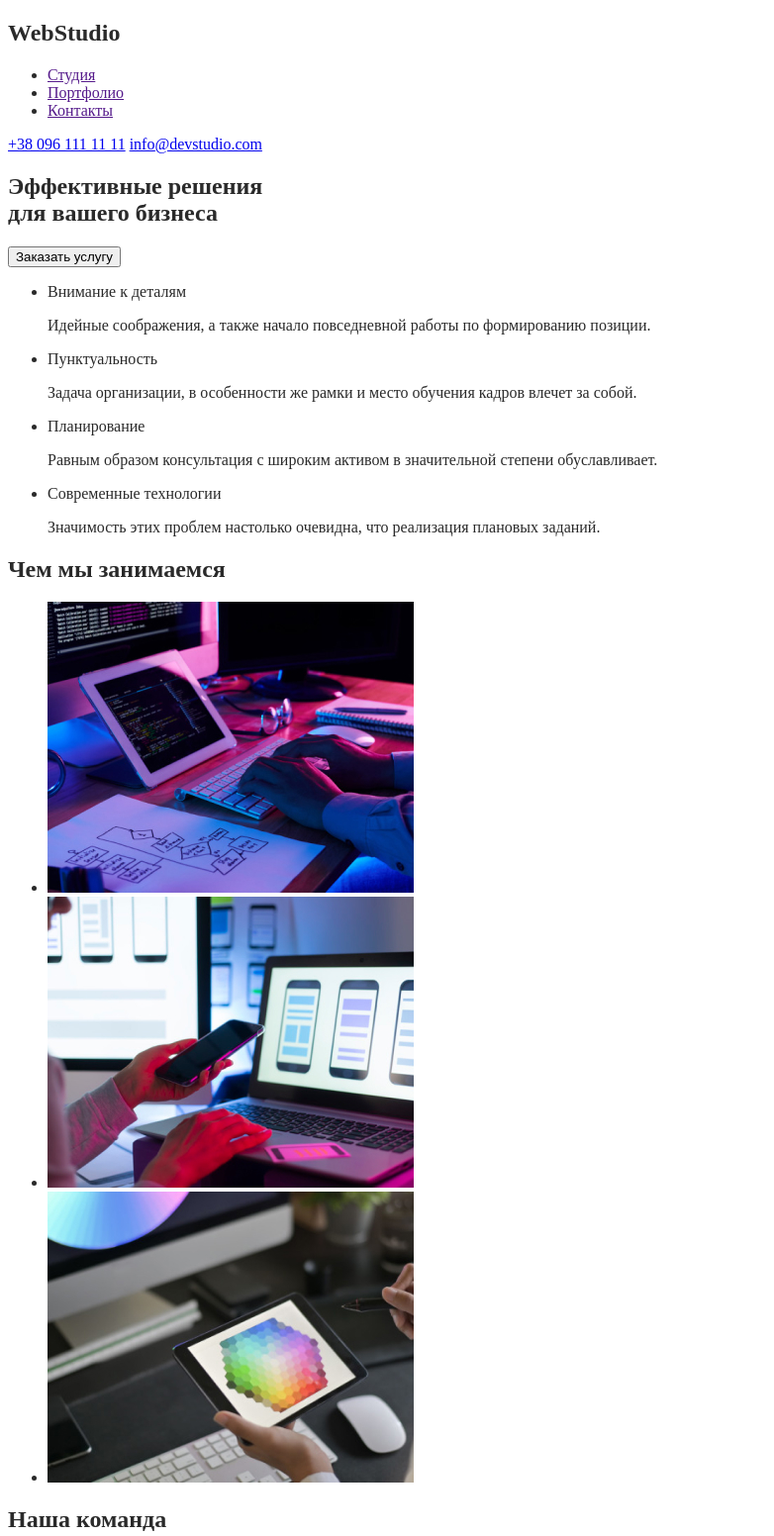
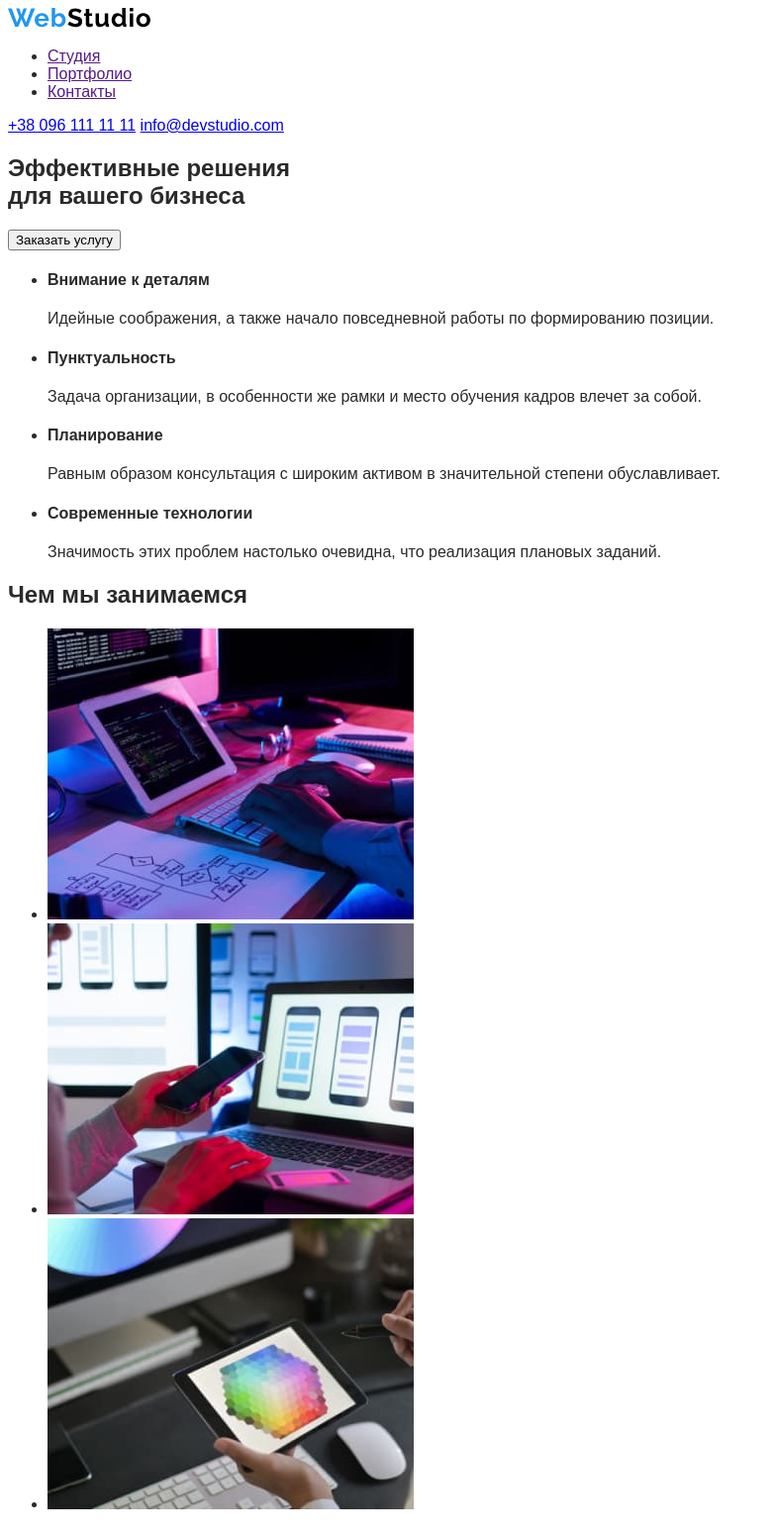
Before and after one commit to Bohdan171/goit-markup-hw-01, a plain HTML site: page index.html in a window 1280 px wide. Shown: the top 1552 px of the page at 99% size, without its empty margins (0-782 px from the left). Drawn offline with Linux system fonts and the light colour scheme.

Commit message:
Доделал

```diff
--- a/css/style.css
+++ b/css/style.css
@@ -1,4 +1,5 @@
 body {
   background-color: #fff;
   color: #2a2a2a;
+  font-family: sans-serif;
 }
--- a/index.html
+++ b/index.html
@@ -4,24 +4,25 @@
     <meta charset="UTF-8">
     <meta http-equiv="X-UA-Compatible" content="IE=edge">
     <meta name="viewport" content="width=device-width, initial-scale=1.0">
-    <title>WebStudio</title>
+    <title lang="en">WebStudio</title>
 
     <link rel="stylesheet" href="./css/style.css">
 </head>
 <body>
     <!--Верхняя линия-->
     <header>
+
+    <a href=""><img src="./images/webstudio.svg" alt="Webstudio logo" /></a>
 <nav>
-<h1>WebStudio</h1>
 <ul>
     <li><a href="">Студия</a></li>
     <li><a href="">Портфолио</a></li>
     <li><a href="">Контакты</a></li>
+</ul>
 </nav>
+    <a href="tel:+380961111111">+38 096 111 11 11</a>
+    <a href="mailto:info@devstudio.com">info@devstudio.com</a>
 
-    <a href="tel:+380961111111">+38 096 111 11 11</a>
-    <a href="mail:info@devstudio.com">info@devstudio.com</a>
-</ul>
 </header>
    <!--Шапка-->
 <main>
@@ -33,14 +34,25 @@
 <!--Особенности-->
 <section>
 <ul>
-<li>Внимание к деталям</li>
+<li>
+    <h4>Внимание к деталям</h4>
     <p>Идейные соображения, а также начало повседневной работы по формированию позиции.</p>
-<li>Пунктуальность</li>
+</li>
+
+<li>
+    <h4>Пунктуальность</h4>
     <p>Задача организации, в особенности же рамки и место обучения кадров влечет за собой.</p>
-<li>Планирование</li>
+</li>
+
+<li>
+    <h4> Планирование</h4>
     <p>Равным образом консультация с широким активом в значительной степени обуславливает.</p>
-<li>Современные технологии</li>
+</li>
+
+<li>
+    <h4> Современные технологии</h4>
     <p>Значимость этих проблем настолько очевидна, что реализация плановых заданий.</p>
+</li>
 </ul>
 </section>
 <!--Чем мы занимаемся-->
@@ -48,19 +60,13 @@
 <h2>Чем мы занимаемся</h2>
 <ul>
     <li>
-        <img src="./images/img 1.jpg" alt="img1"
-width="370"
-height="294">
+        <img src="./images/img1.jpg" alt="img1" width="370" height="294">
     </li>
-    <li><img src="./images/img 2.jpg" alt="img2"
-width="370"
-height="294">
+    <li><img src="./images/img2.jpg" alt="img2" width="370" height="294">
 
     </li>
     <li>
-        <img src="./images/img 3.jpg" alt="img3"
-width="370"
-height="294">
+        <img src="./images/img3.jpg" alt="img3" width="370" height="294">
     </li>
     </ul>
 </section>
@@ -74,14 +80,23 @@ height="294">
     <li><img src="./images/team-img3.jpg" alt="Михаил Ермаков"><h3>Михаил Ермаков</h3><p>UI Designer</p></li>
 </ul>
 </section>
+</main>
 <!--Подвал-->
-<section>
-
-
-</section>
-
-
-</main>
-
+<footer>
+<a href=""><img src="./images/webstudio.svg" alt="Webstudio logo" /></a>
+<address>
+            <ul>
+                <li>
+                    <a href="https://goo.gl/maps/kTG9XpMzDLZgEVhh7" target="_blank" rel="noopener noreferrer nofollow ">г. Киев, пр-т Леси Украинки, 26</a>
+                </li>
+                <li>
+                    <a href="tel:+380991111111">+38 099 111 11 11</a>
+                </li>
+                <li>
+                    <a href="mailto:info@example.com">info@example.com</a>
+                </li>
+            </ul>
+</address>
+</footer>
 </body>
 </html>
```
Also changed, not shown: images/img 1.jpg (deleted), images/img 2.jpg (deleted), images/img 3.jpg (deleted), images/img1.jpg (added), images/img2.jpg (added), images/img3.jpg (added), images/team-img.jpg, images/team-img1.jpg, images/team-img2.jpg, images/team-img3.jpg, images/webstudio.svg (added). Lines whose indentation alone changed are shown as unchanged.
